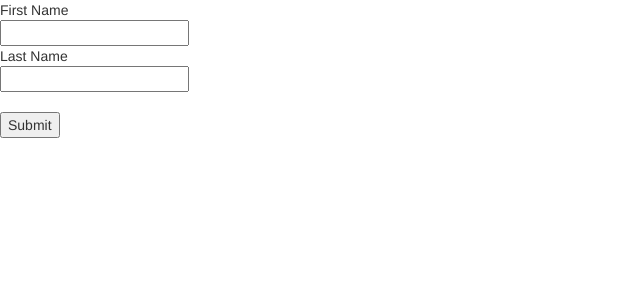
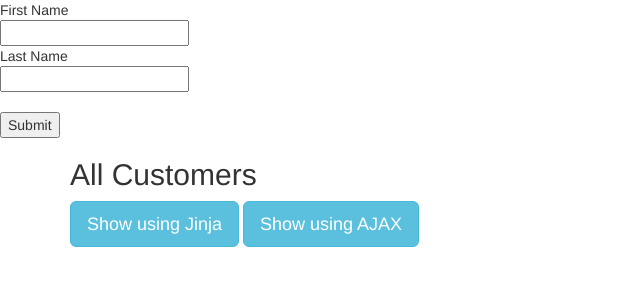
Before and after one commit to Ahmad-Alawad/basic-search-customers-app, a Flask app: page / in a window 1280 px wide. Shown: the top 300 px of the page, without its empty margins (0-640 px from the left). Run offline with Flask 2, Linux system fonts and the light colour scheme; data that the repository does not hold is empty; some libraries are stand-ins or nearby versions.

Commit message:
Added Two buttons to get data from a route and AJAX

```diff
--- a/server.py
+++ b/server.py
@@ -4,6 +4,16 @@ from flask import Flask, jsonify, render_template, request, flash, redirect
 from flask_debugtoolbar import DebugToolbarExtension
 
 from model import connect_to_db, db, Customer
+# from helper_functions import get_all_customers
+
+
+
+def get_all_customers():
+    """Access DB and get a list of all customers objects"""
+
+    all_customers = Customer.query.all()
+    return all_customers
+
 
 
 app = Flask(__name__)
@@ -17,7 +27,10 @@ app.jinja_env.undefined = StrictUndefined
 @app.route('/')
 def index():
     """Homepage."""
-    return render_template("homepage.html")
+
+
+    customers_list = get_all_customers()
+    return render_template("homepage.html", customers=customers_list)
 
 @app.route('/search')
 def search():
@@ -66,6 +79,18 @@ def add_customer_to_db():
 
     return redirect("/")
 
+
+@app.route('/all_customers.json')
+def get_all_customers_view():
+    """Return all customers in json object"""
+
+    all_customers = get_all_customers()
+    customers_list = []
+    for customer in all_customers:
+        customer_dict = {'fname':customer.fname , 'lname':customer.lname}
+        customers_list.append(customer_dict)
+    return jsonify(customers_list)
+
 if __name__ == "__main__":
     app.debug = True
 
--- /dev/null
+++ b/static/js/modal_window.js
@@ -0,0 +1,41 @@
+console.log("inside js");
+
+// 1. (When this will happen) Add Event Listener
+// 2. (Where to get data from) Get data from server using AJAX
+// 3. (Where to put the data) In the call back function,
+//    loop through the customers in json and add them to <ul> in html
+
+
+// Step 3:
+function addDataToHTML(customers){
+  console.log(customers);
+
+  // Clear the ul element
+  $('#ulCustomers').html('');
+
+  // Add this :
+  // <li> Customer: <br>First: <<first name>> <br>Last: <<last name>></li>
+  // to HTML for each customer
+  for (var i=0; i<customers.length; i++) {
+    var first = customers[i].fname;
+    var last = customers[i].lname;
+
+    // Q: What to add?
+    // A: '<li> Customer: <br>First: <<first variable>> <br>Last: <<last variable>></li>'
+    // "<li> Customer: <br>First: " + first + "<br>" + "Last: "+ last + "</li>"
+    $('#ulCustomers').append("<li> Customer: <br>First: " + first + "<br>" + "Last: "+ last + "</li>");
+
+  }
+}
+
+// Step 2:
+function getData(evt){
+  evt.preventDefault();
+  console.log("Show Ajax has been clicked");
+  // Get the data from server using AJAX:
+  // $.get("route", call_back_function_name);
+  $.get('/all_customers.json', addDataToHTML);
+}
+
+// Step 1:
+$('#show-ajax').on('click', getData);
--- a/templates/homepage.html
+++ b/templates/homepage.html
@@ -11,5 +11,60 @@
             <input type="submit" name="search">
         </form>
 	</div>
+    <div class="container">
+  <h2>All Customers</h2>
+  <!-- Trigger the modal with a button -->
+  <button type="button" class="btn btn-info btn-lg" data-toggle="modal" data-target="#myModal">Show using Jinja</button>
+  <button id="show-ajax" type="button" class="btn btn-info btn-lg" data-toggle="modal" data-target="#ajaxModal">Show using AJAX</button>
+
+  <!-- Modal -->
+  <div class="modal fade" id="myModal" role="dialog">
+    <div class="modal-dialog">
+
+      <!-- Modal content-->
+      <div class="modal-content">
+        <div class="modal-header">
+          <button type="button" class="close" data-dismiss="modal">&times;</button>
+          <h4 class="modal-title">Customers List</h4>
+        </div>
+        <div class="modal-body">
+          <ul>
+            {% for customer in customers %}
+              <li> Customer: <br>First: {{ customer.fname }} <br>Last: {{ customer.lname }}</li>
+            {% endfor %}
+          </ul>
+        </div>
+        <div class="modal-footer">
+          <button type="button" class="btn btn-default" data-dismiss="modal">Close</button>
+        </div>
+      </div>
+
+    </div>
+  </div>
+
+  <div class="modal fade" id="ajaxModal" role="dialog">
+    <div class="modal-dialog">
+
+      <!-- Modal content-->
+      <div class="modal-content">
+        <div class="modal-header">
+          <button type="button" class="close" data-dismiss="modal">&times;</button>
+          <h4 class="modal-title">Customers List</h4>
+        </div>
+        <div class="modal-body">
+          <ul id="ulCustomers">
+          </ul>
+        </div>
+        <div class="modal-footer">
+          <button type="button" class="btn btn-default" data-dismiss="modal">Close</button>
+        </div>
+      </div>
+
+    </div>
+  </div>
+
+</div>
+<script src="https://code.jquery.com/jquery-2.1.4.min.js"></script>
+<script src="/static/js/modal_window.js"></script>
 
 {% endblock %}
```
Also changed, not shown: helper_functions.py (added, +16 -0 lines).
